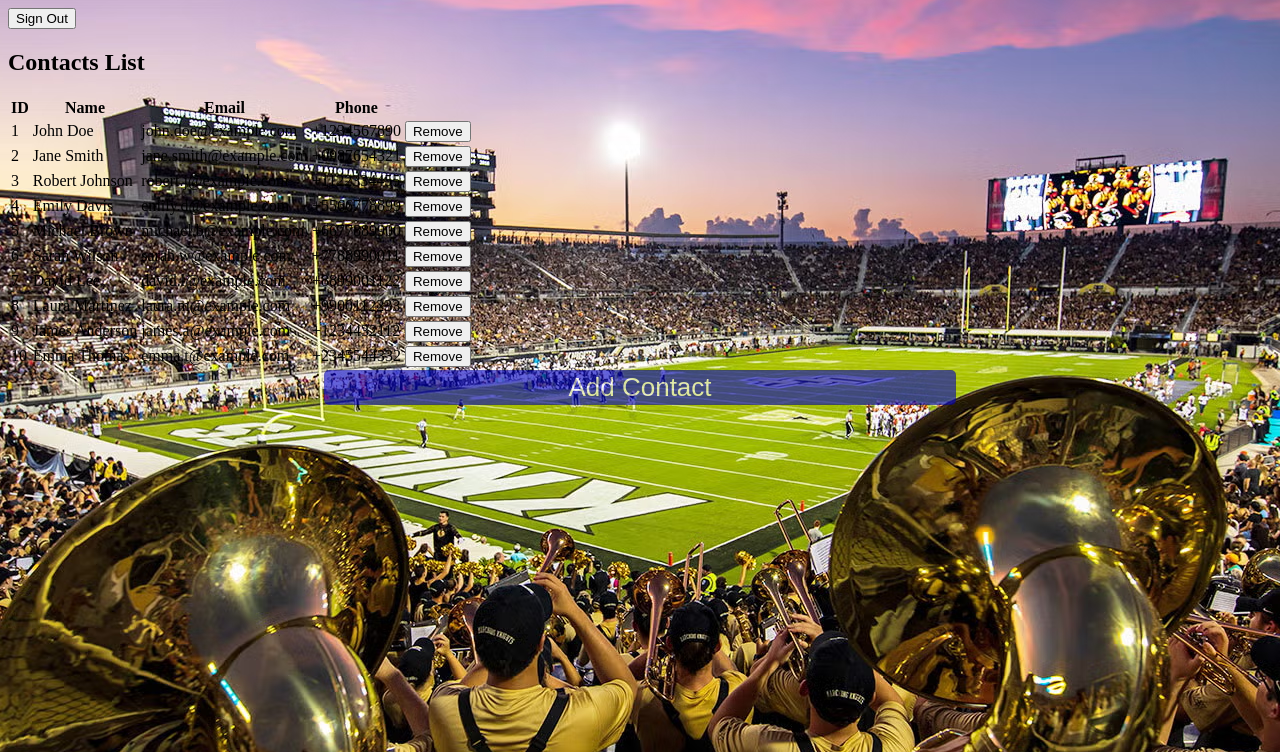
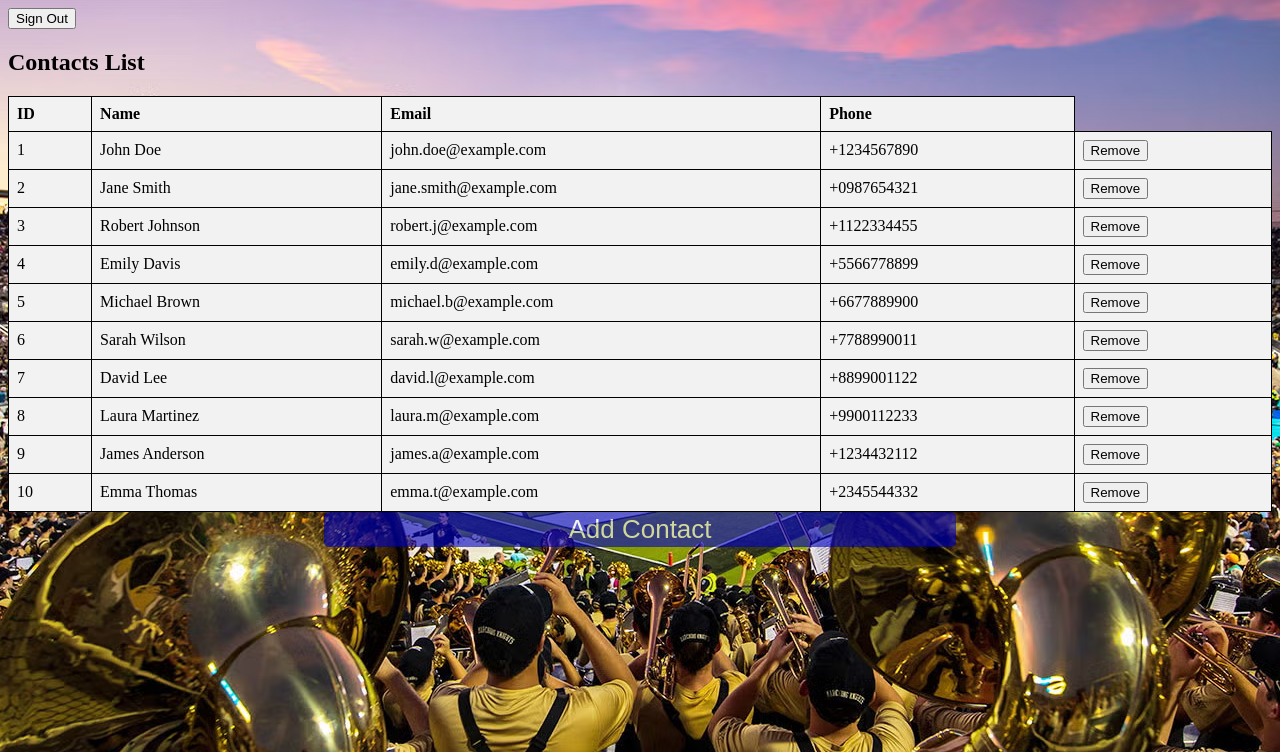
Before and after one commit to ThomasWins/COP4331LAMPstack, a PHP site: page /contactsPage.html in a window 1280 px wide. Shown: the top 752 px of the page. Run offline with PHP 8.4, Linux system fonts and the light colour scheme.

Commit message:
Update login.css for contact page

```diff
--- a/htdocs/css/login.css
+++ b/htdocs/css/login.css
@@ -79,3 +79,22 @@ input[type="password"] {
     font-size: .6em;
     font-family: 'Montserrat', sans-serif;
 }
+
+/* Contacts Page */
+
+table {
+    width: 100%;
+    border-collapse: collapse;
+}
+
+th,
+td {
+    border: 1px solid black;
+    background-color: #f2f2f2;
+    padding: 8px;
+    text-align: left;
+}
+
+th {
+    background-color: #f2f2f2;
+}
```
